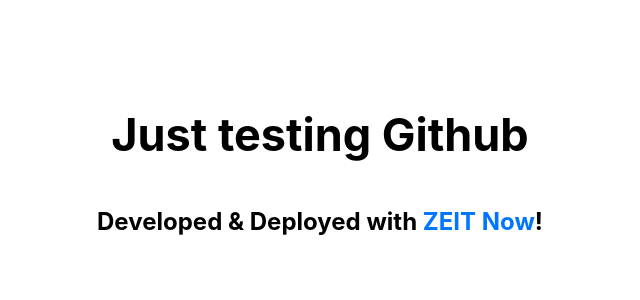
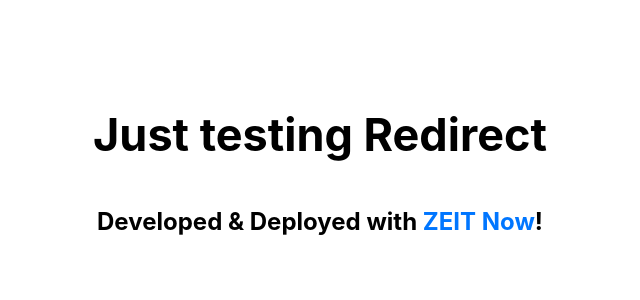
Before and after one commit to cereallarceny/website, a Next.js app: page / in a window 1280 px wide. Shown: the top 300 px of the page, without its empty margins (320-960 px from the left). Built offline with nearby package versions, Linux system fonts and the light colour scheme.

Commit message:
Trying redirect again

```diff
--- a/now.json
+++ b/now.json
@@ -1,6 +1,6 @@
 {
   "version": 2,
-  "alias": ["patrickcason.com", "www.patrickcason.com"],
+  "alias": ["patrickcason.com"],
   "name": "website",
   "scope": "cereallarceny",
   "routes": [
--- a/pages/index.js
+++ b/pages/index.js
@@ -4,9 +4,9 @@ export default function HomePage() {
   return (
     <main>
       <Head>
-        <title>Just testing Github</title>
+        <title>Just testing Redirect</title>
       </Head>
-      <h1>Just testing Github</h1>
+      <h1>Just testing Redirect</h1>
       <h2>
         Developed & Deployed with{" "}
         <a
```
